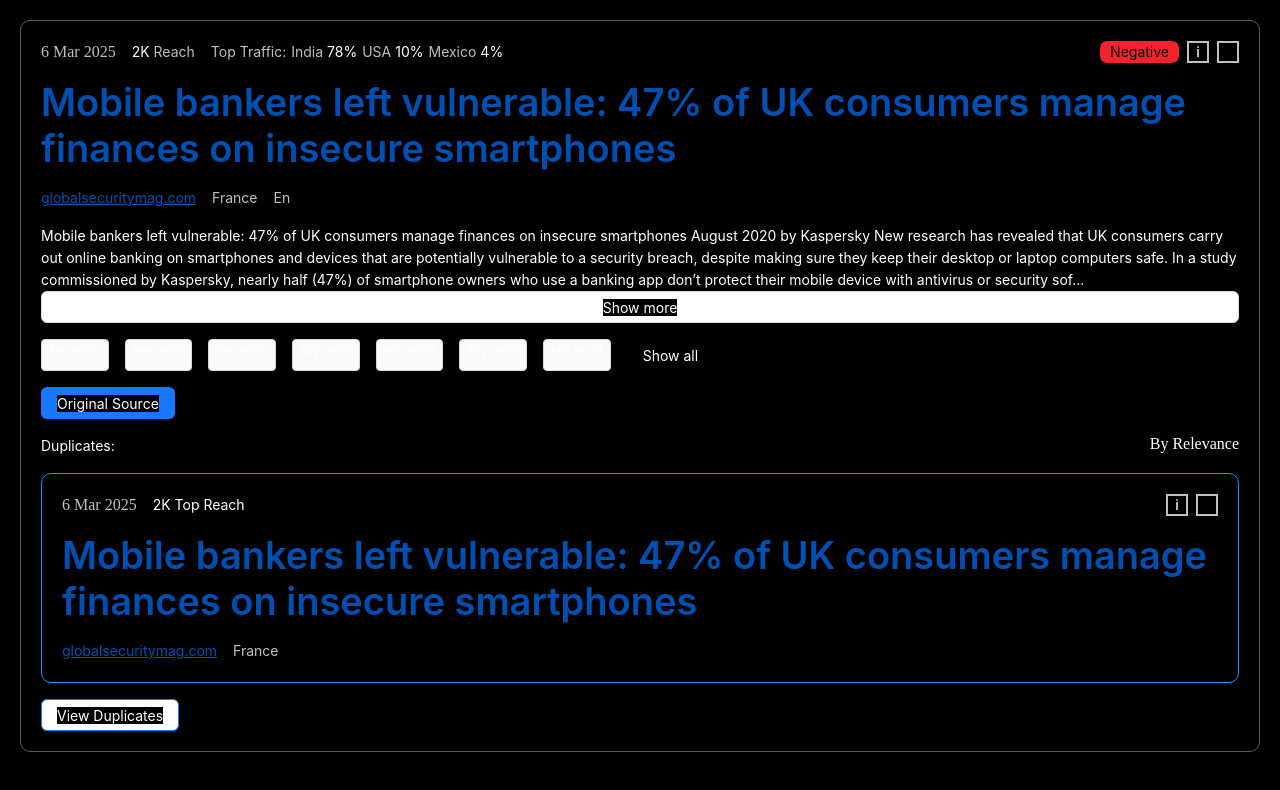
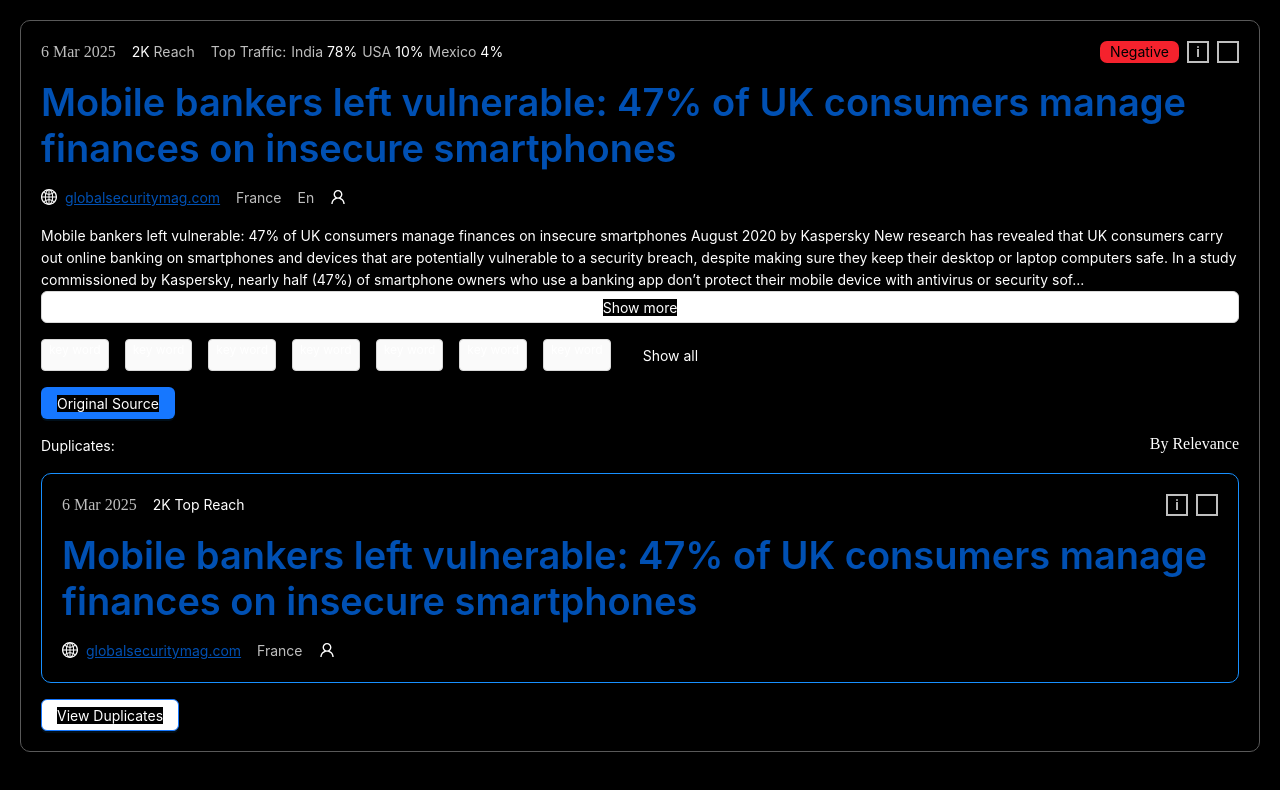
Before and after one commit to gr-sv/newsblock, a React (Create React App) app: page / in a window 1280 px wide. Shown: the top 790 px of the page. Built offline with nearby package versions, Linux system fonts and the light colour scheme.

Commit message:
Add antd icons into HeaderOfNews

```diff
--- a/src/components/widgets/headerOfNews/headerOfNews.jsx
+++ b/src/components/widgets/headerOfNews/headerOfNews.jsx
@@ -1,6 +1,7 @@
 import React from 'react';
 import classNames from 'classnames';
-import { Flex, Typography } from 'antd';
+import { Flex, Typography, Space } from 'antd';
+import { GlobalOutlined, UserOutlined } from '@ant-design/icons';
 import { data } from '../../../data.js';
 import DateOfNews from '../../shared/dateOfNews/dateOfNews';
 import Reach from '../../shared/reach/reach';
@@ -43,10 +44,20 @@ function HeaderOfNews ({ className, fullHeader, shortHeader, ...otherProps }) {
 			<Title className={s.title}>{data?.TI}</Title>
 
 			<Flex justify='start' gap='middle'>
-				<Link className={s.link} href={data?.DOM}>{data?.DOM}</Link>
+
+				<Space>
+					<GlobalOutlined style={{ color: '#bfbfbf' }} />
+					<Link className={s.link} href={data?.DOM}>{data?.DOM}</Link>
+				</Space>
+
 				<Text className={s.country}>{data?.CNTR}</Text>
 				<Text className={`${s.noneLang} ${s.lang}`}>{data?.LANG}</Text>
-				<Text className={s.author}>{data?.AU}</Text>
+
+				<Space>
+					<UserOutlined />
+					<Text className={s.author}>{data?.AU}</Text>
+				</Space>
+
 			</Flex>
 		</Flex>
 
```
Also changed, not shown: src/components/widgets/headerOfNews/headerOfNews.module.scss (line endings or trailing spaces).
